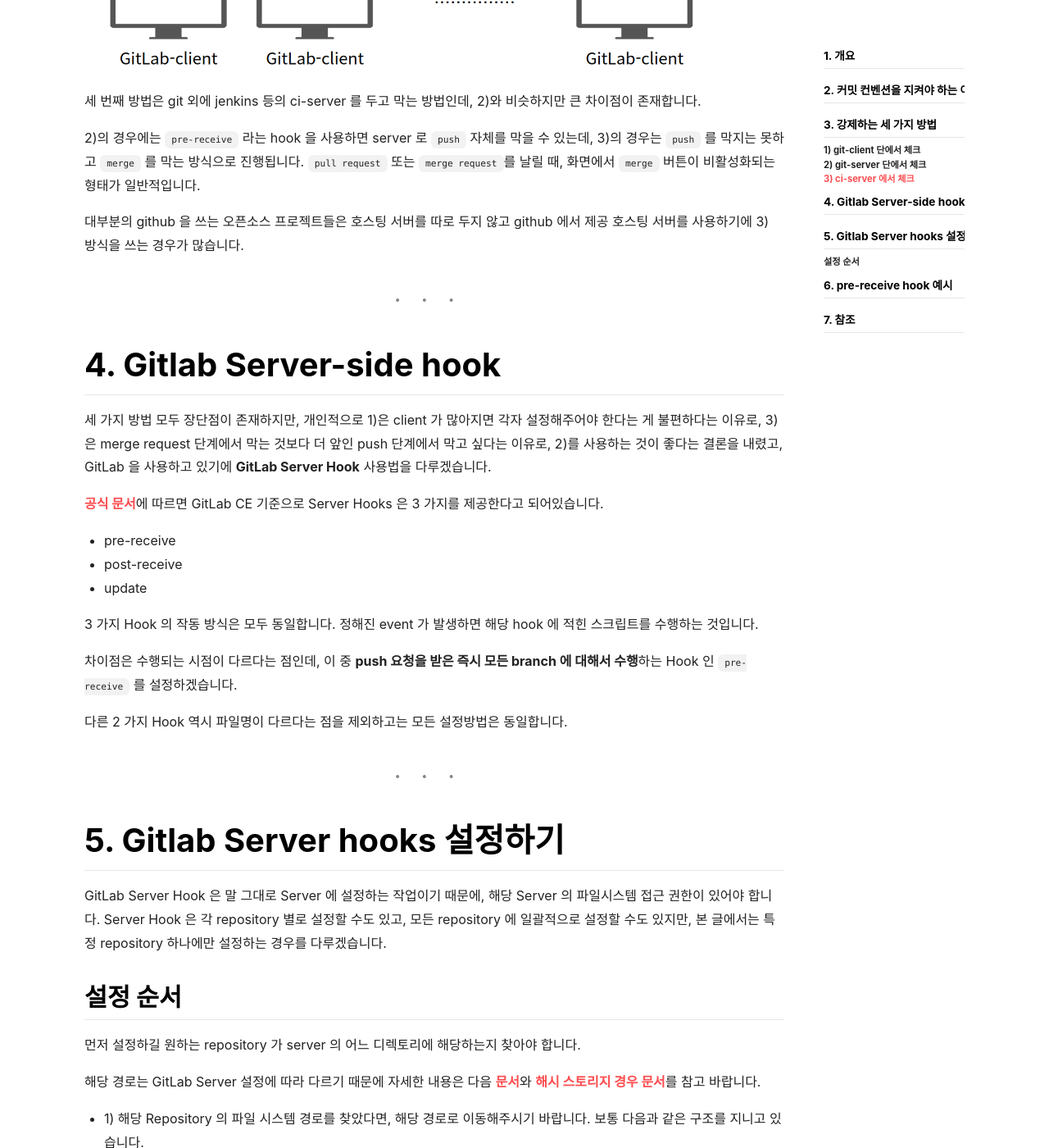
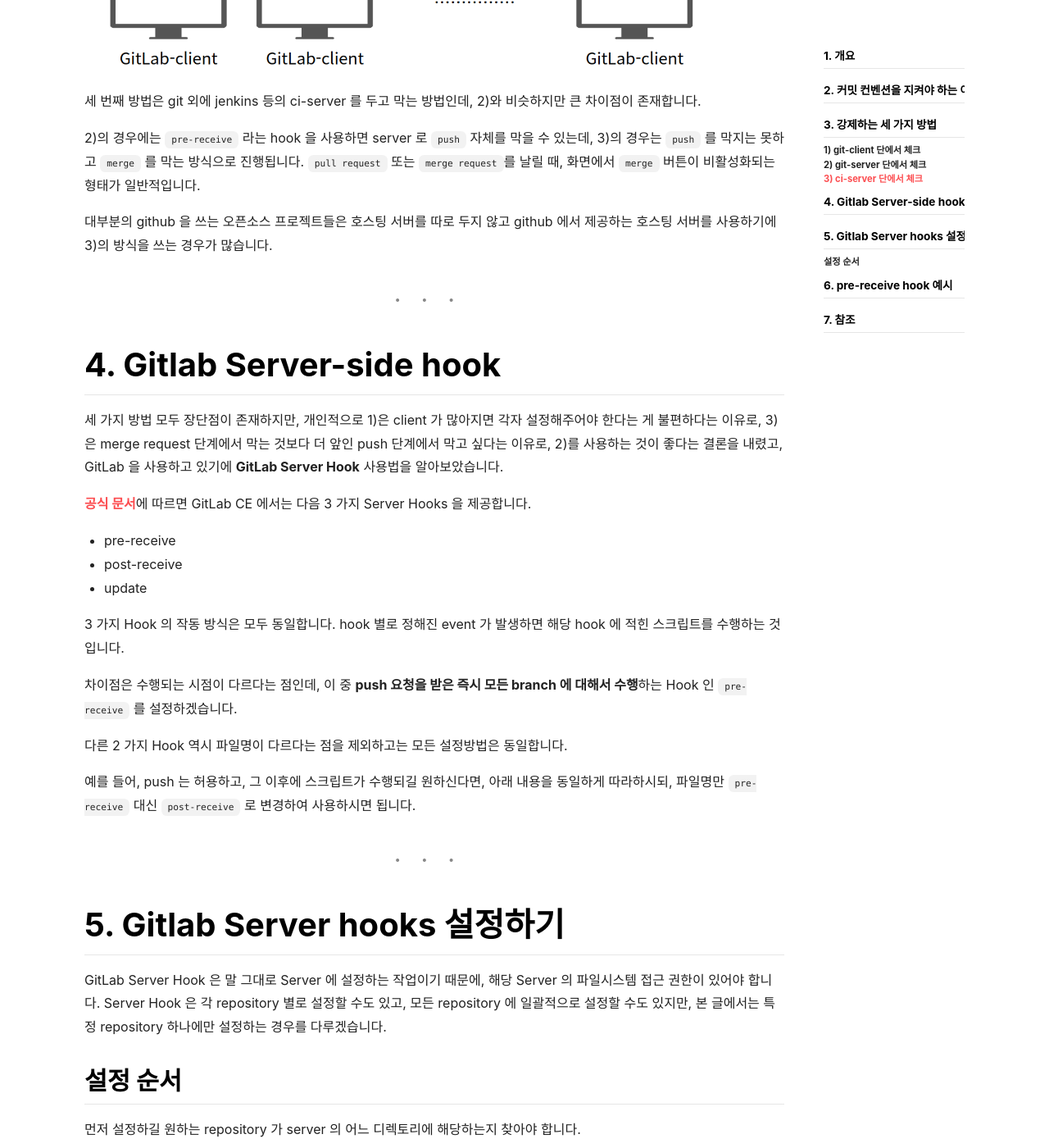
Before and after one commit to anencore94/anencore94.github.io, a Jekyll site: the page built from _posts/2020-08-21-gitlab-server-hook.md, in a window 1280 px wide and 1400 px high, scrolled down 3924 px. Shown: the whole window at 82% size. Built offline with Jekyll 4.4.1, drawn with Linux system fonts in a browser that asks for light colours; nearby versions of some CDN libraries; some of the changed text lies outside the part shown.

Commit message:
[post] update gitlab-server-hook

```diff
--- a/_posts/2020-08-21-gitlab-server-hook.md
+++ b/_posts/2020-08-21-gitlab-server-hook.md
@@ -47,9 +47,9 @@ tags: CI/CD
 
 로컬(git-client) 에서 작업한 commit 을 git-server 의 `master branch` 에 반영하는 과정에서 이를 검사하고 막는 방법은 크게 3 가지가 있습니다.
 
-1. git-client 단에서 체크
-2. git-server 단에서 체크
-3. 제 3 의 서버에서 체크
+1. **git-client 단에서 체크**
+2. **git-server 단에서 체크**
+3. **제 3 의 서버에서 체크**
 
 이 중 1, 2 번은 **Git Hook** 이라는 내장 기능을 사용하는데, 간단히 말하면 git 의 특정 action (commit, push, receive, rebase 등)이 발생하면, 정해놓은 스크립트를 수행하게 설정하는 것을 말합니다.
 
@@ -76,7 +76,7 @@ id & password 를 체크하는 인증/인가 프로세스 대신 커밋 컨벤
 
 이 방식은 client 에서는 아무런 작업을 하지 않아도 되고, server 에서만 hook 을 설정해놓으면 된다는 장점이 존재합니다.
 
-## 3) ci-server 에서 체크
+## 3) ci-server 단에서 체크
 
 ![ci-server](/assets/images/2020-08-21/ciserver.png){: width="90%" height="90%"}
 
@@ -84,25 +84,27 @@ id & password 를 체크하는 인증/인가 프로세스 대신 커밋 컨벤
 
 2)의 경우에는 `pre-receive` 라는 hook 을 사용하면 server 로 `push` 자체를 막을 수 있는데, 3)의 경우는 `push` 를 막지는 못하고 `merge` 를 막는 방식으로 진행됩니다. `pull request` 또는 `merge request`를 날릴 때, 화면에서 `merge` 버튼이 비활성화되는 형태가 일반적입니다.
 
-대부분의 github 을 쓰는 오픈소스 프로젝트들은 호스팅 서버를 따로 두지 않고 github 에서 제공 호스팅 서버를 사용하기에 3) 방식을 쓰는 경우가 많습니다.
+대부분의 github 을 쓰는 오픈소스 프로젝트들은 호스팅 서버를 따로 두지 않고 github 에서 제공하는 호스팅 서버를 사용하기에 3)의 방식을 쓰는 경우가 많습니다.
 
 -----
 
 # 4. Gitlab Server-side hook
 
-세 가지 방법 모두 장단점이 존재하지만, 개인적으로 1)은 client 가 많아지면 각자 설정해주어야 한다는 게 불편하다는 이유로, 3)은 merge request 단계에서 막는 것보다 더 앞인 push 단계에서 막고 싶다는 이유로, 2)를 사용하는 것이 좋다는 결론을 내렸고, GitLab 을 사용하고 있기에 **GitLab Server Hook** 사용법을 다루겠습니다.
+세 가지 방법 모두 장단점이 존재하지만, 개인적으로 1)은 client 가 많아지면 각자 설정해주어야 한다는 게 불편하다는 이유로, 3)은 merge request 단계에서 막는 것보다 더 앞인 push 단계에서 막고 싶다는 이유로, 2)를 사용하는 것이 좋다는 결론을 내렸고, GitLab 을 사용하고 있기에 **GitLab Server Hook** 사용법을 알아보았습니다.
 
-[공식 문서](https://docs.gitlab.com/ce/administration/server_hooks.html)에 따르면 GitLab CE 기준으로 Server Hooks 은 3 가지를 제공한다고 되어있습니다.
+[공식 문서](https://docs.gitlab.com/ce/administration/server_hooks.html)에 따르면 GitLab CE 에서는 다음 3 가지 Server Hooks 을 제공합니다.
 
 - pre-receive
 - post-receive
 - update
 
-3 가지 Hook 의 작동 방식은 모두 동일합니다. 정해진 event 가 발생하면 해당 hook 에 적힌 스크립트를 수행하는 것입니다.
+3 가지 Hook 의 작동 방식은 모두 동일합니다. hook 별로 정해진 event 가 발생하면 해당 hook 에 적힌 스크립트를 수행하는 것입니다.
 
 차이점은 수행되는 시점이 다르다는 점인데, 이 중 **push 요청을 받은 즉시 모든 branch 에 대해서 수행**하는 Hook 인 `pre-receive` 를 설정하겠습니다.
 
 다른 2 가지 Hook 역시 파일명이 다르다는 점을 제외하고는 모든 설정방법은 동일합니다.
+
+예를 들어, push 는 허용하고, 그 이후에 스크립트가 수행되길 원하신다면, 아래 내용을 동일하게 따라하시되, 파일명만 `pre-receive` 대신 `post-receive` 로 변경하여 사용하시면 됩니다.
 
 -----
 
@@ -157,8 +159,9 @@ $ vi pre-receive
 
 - 다음 스크립트는 python3 로 작성된 hook 입니다. 해당 hook 을 사용할 경우, gitlab-server 에 python3 설치가 필요합니다.
   - [github 링크](https://github.com/anencore94/gitlab-server-hook)
+  - 해당 repository 의 `pre-receive.py` 파일 내용을 copy 하여 gitlab server 의 custom hook 경로에 `pre-receive` 라는 파일명으로 추가하면 작동됩니다.
 
-현재 버전(v1.0)은 다음과 같은 컨벤션을 체크합니다.
+현재 버전(v1.0)은 다음과 같은 컨벤션을 체크하고 있습니다.
 - new tag 생성, new branch 생성, merge 커밋, revert 커밋을 제외한 모든 커밋에 대해서 컨벤션 체크를 수행하게 됩니다.
 - Commit Title 이 다음 `[New Feature]`, `[BugFix]`, `[Refactor]`, `[Style]`, `[Documentation]`, `[TypoFix]` 중 하나로 시작하는지를 검사합니다. (띄어쓰기 구분 없으며, 대소문자는 구분)
   - 원하는 컨벤션에 맞게 코드 내의 regex 를 수정하여 사용하시면 됩니다.
```
